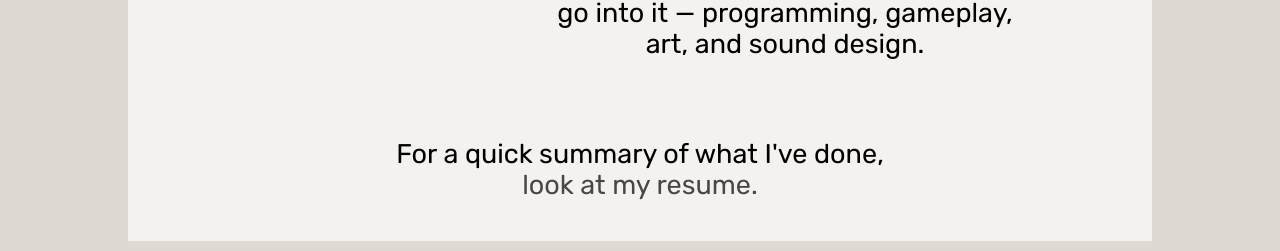
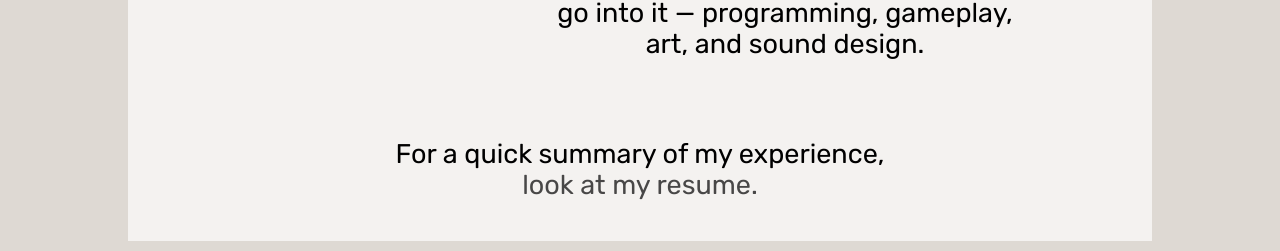
Before and after one commit to FishWash/MyWebsite, a plain HTML site: page index.html in a window 1280 px wide. Shown: the part 1118-1369 px from the top of the page. Drawn offline with nearby package versions, Linux system fonts and the light colour scheme.

Commit message:
fixing stuff

```diff
--- a/index.html
+++ b/index.html
@@ -208,7 +208,7 @@
     </div>
 
     <div class="card-inner">
-      <p>For a quick summary of what I've done,<br/><a href="Jonathan Fox Resume Summer 2018.pdf" target="_blank" class="link">look at my resume.</a></p>
+      <p>For a quick summary of my experience,<br/><a href="Jonathan Fox Resume Summer 2018.pdf" target="_blank" class="link">look at my resume.</a></p>
     </div>
 
     <a class="arrow-button" href="#projects">▼</a>
```
Also changed, not shown: favicon-16x16.png (deleted), favicon-32x32.png (deleted), favicon.ico (deleted), safari-pinned-tab.svg (deleted), site.webmanifest (deleted), 2 other files.
